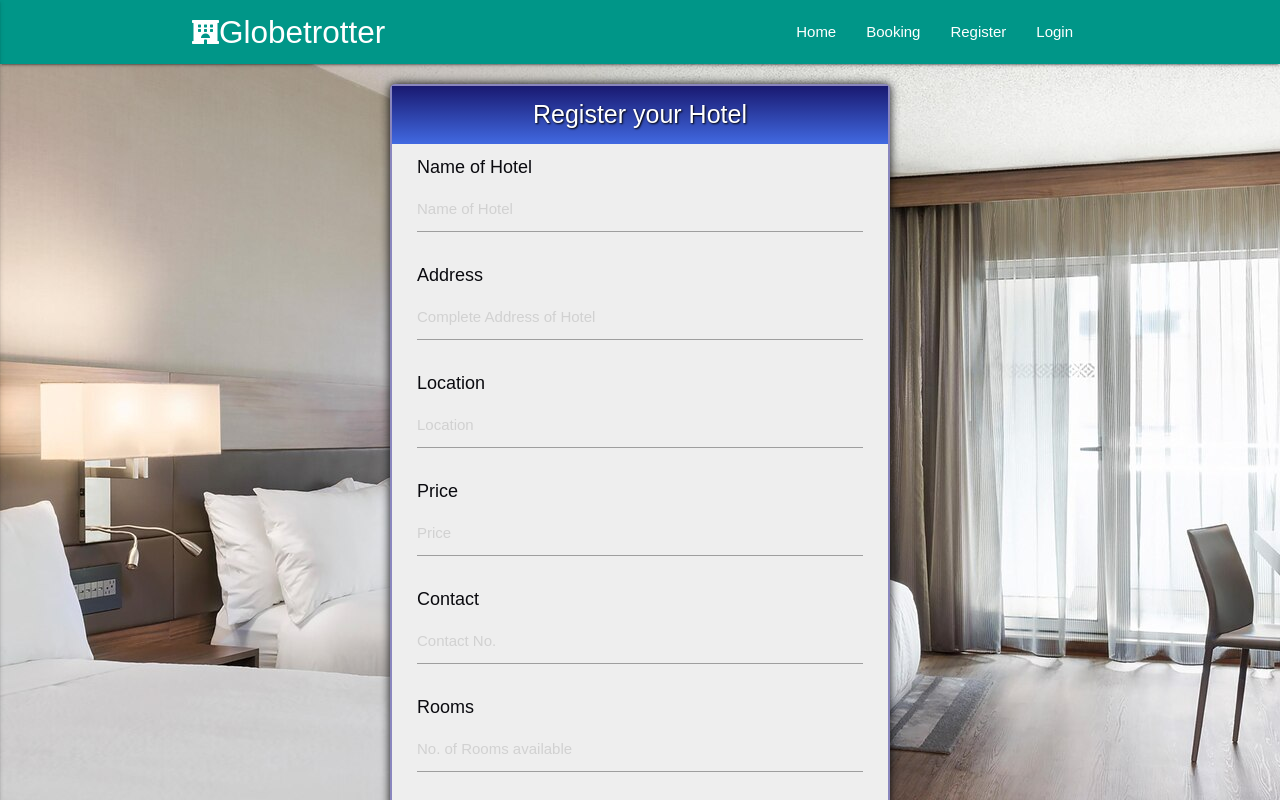
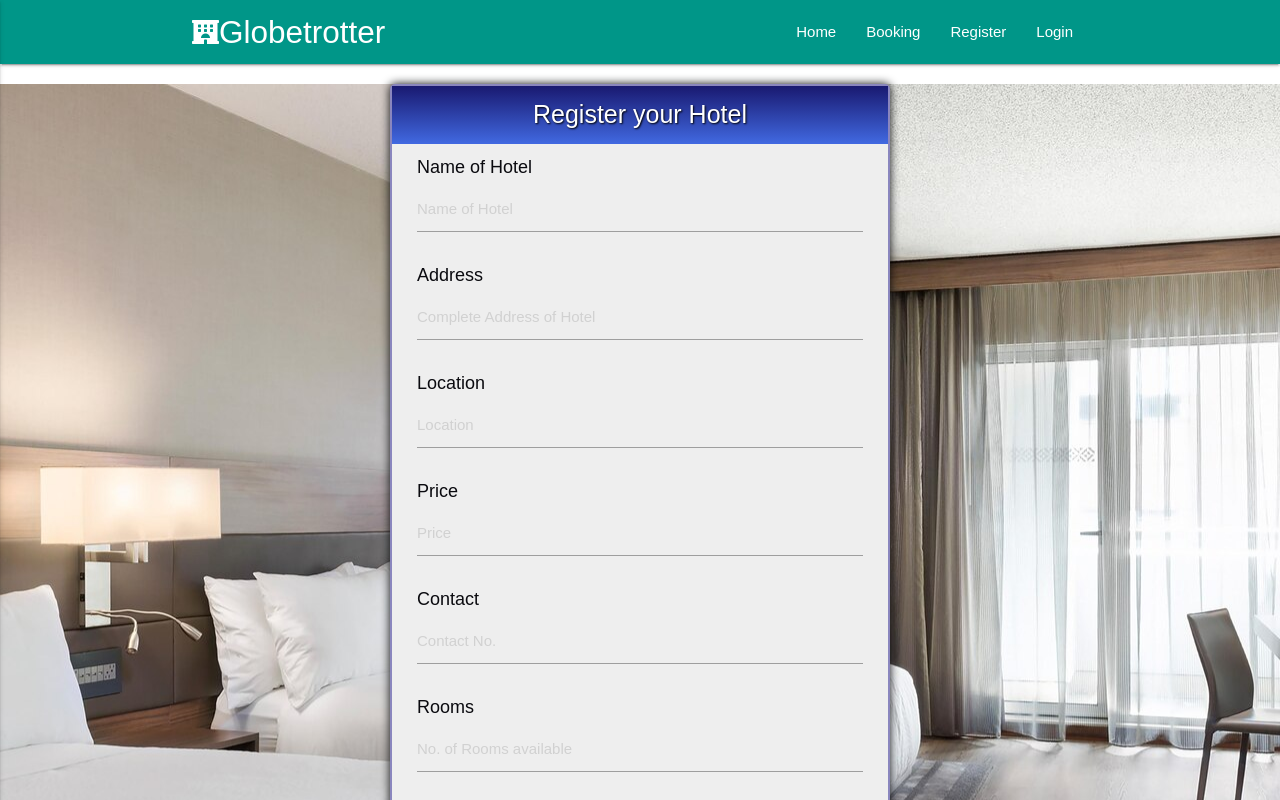
Before and after one commit to abhinav0031/Hotel-Booking, a React (Create React App) app in the folder client/: page /registerhotel in a window 1280 px wide. Shown: the top 800 px of the page. Built offline with nearby package versions, Linux system fonts and the light colour scheme; no server answers; the HTML template or start-up script is replaced by a standard one.

Commit message:
bugs fixed

```diff
--- a/client/src/App.css
+++ b/client/src/App.css
@@ -45,7 +45,7 @@
   font-family: Arial, Helvetica, sans-serif;
 }
 
-body {
+.hr-body {
   opacity: 10;
   background-image: url('./components/hotelregister/h.jpg');
   background-color: #555;
--- a/client/src/components/hotelregister/HotelRegister.js
+++ b/client/src/components/hotelregister/HotelRegister.js
@@ -1,5 +1,6 @@
 import React from 'react';
 import axios from 'axios';
+import { Fragment } from 'react';
 
 class Booking extends React.Component {
   constructor() {
@@ -39,6 +40,8 @@ class Booking extends React.Component {
 
   render() {
     return (
+      <Fragment>
+        <section class='hr-body'>
           <div>
             <div class='main'>
               <header>Register your Hotel</header>
@@ -136,10 +139,13 @@ class Booking extends React.Component {
                 ></input>
               </form>
             </div>
+          </div>
+        </section>
+
         <footer class='section teal darken-2 white-text center'>
           <p class='flow-text'>HotelBooker &copy; 2020</p>
         </footer>
-      </div>
+      </Fragment>
     );
   }
 }
```
Lines whose indentation alone changed are shown as unchanged.
